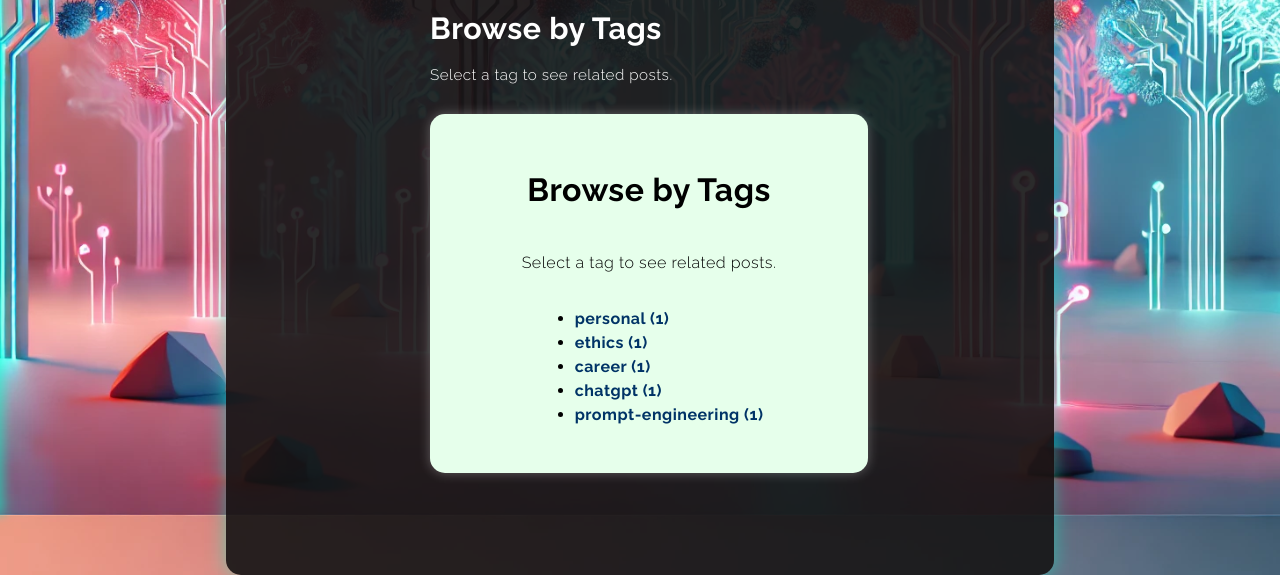
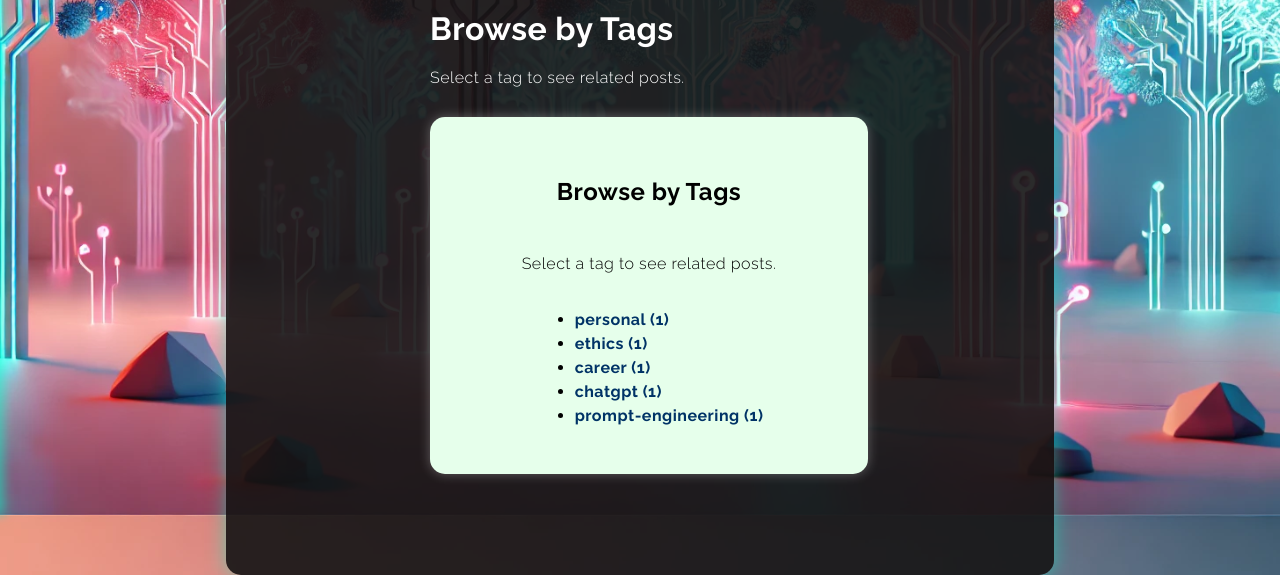
Before and after one commit to casswillis/casswillis.github.io, a Jekyll site: the page built from tags.html, in a window 1280 px wide. Shown: the part 385-960 px from the top of the page. Built offline with Jekyll 4.4.1, drawn with Linux system fonts in a browser that asks for light colours.

Commit message:
more mobile fixes

```diff
--- a/assets/css/style.css
+++ b/assets/css/style.css
@@ -33,7 +33,10 @@
     transform: translateX(-100%);
     transition: transform 0.3s ease-in-out;
     z-index: 1000;
+    overflow-y: auto; /* ✅ this was misnested */
+    max-height: 100vh;
 }
+
 
 /* Show the sidebar when .show class is added */
 .sidebar.show {
@@ -322,6 +325,13 @@
     border-bottom: 2px solid rgba(0, 255, 204, 0.5);
 }
 
+.about-header,
+.post-box h1 {
+    font-size: 24px;
+    text-align: center;
+    padding: 10px;
+}
+
 /* 🖼️ About Page Content Box */
 .about-container {
     width: 90%;
@@ -430,6 +440,10 @@
 }
 
 @media screen and (max-width: 600px) {
+    html {
+        font-size: 95%;
+    }
+
     body {
         font-size: 14px;
         line-height: 1.4;
@@ -440,20 +454,39 @@
         padding: 15px;
     }
 
-    .post-box,
+    .post-box {
+        width: 100%;
+        padding: 20px;
+        font-size: 15px;
+        background: rgba(255, 240, 245, 0.95); /* 🌸 Pink glow! */
+        color: black;
+    }
+
     .about-container {
         width: 100%;
         padding: 20px;
         font-size: 15px;
     }
 
-    .about-header {
+    .about-header,
+    .post-box h1 {
         font-size: 26px;
         padding: 10px;
     }
 
     .sidebar {
-        width: 80%; /* Smaller sidebar for mobile */
+        width: 80%;
+        overflow-y: auto;
+        max-height: 100vh;
+    }
+
+    .sidebar-buttons {
+        gap: 10px;
+    }
+
+    .sidebar-footer {
+        padding: 10px;
+        font-size: 11px;
     }
 
     .sidebar-toggle {
@@ -481,7 +514,3 @@
         margin: 0 10px;
     }
 }
-
-html {
-    font-size: 95%;
-}
```
